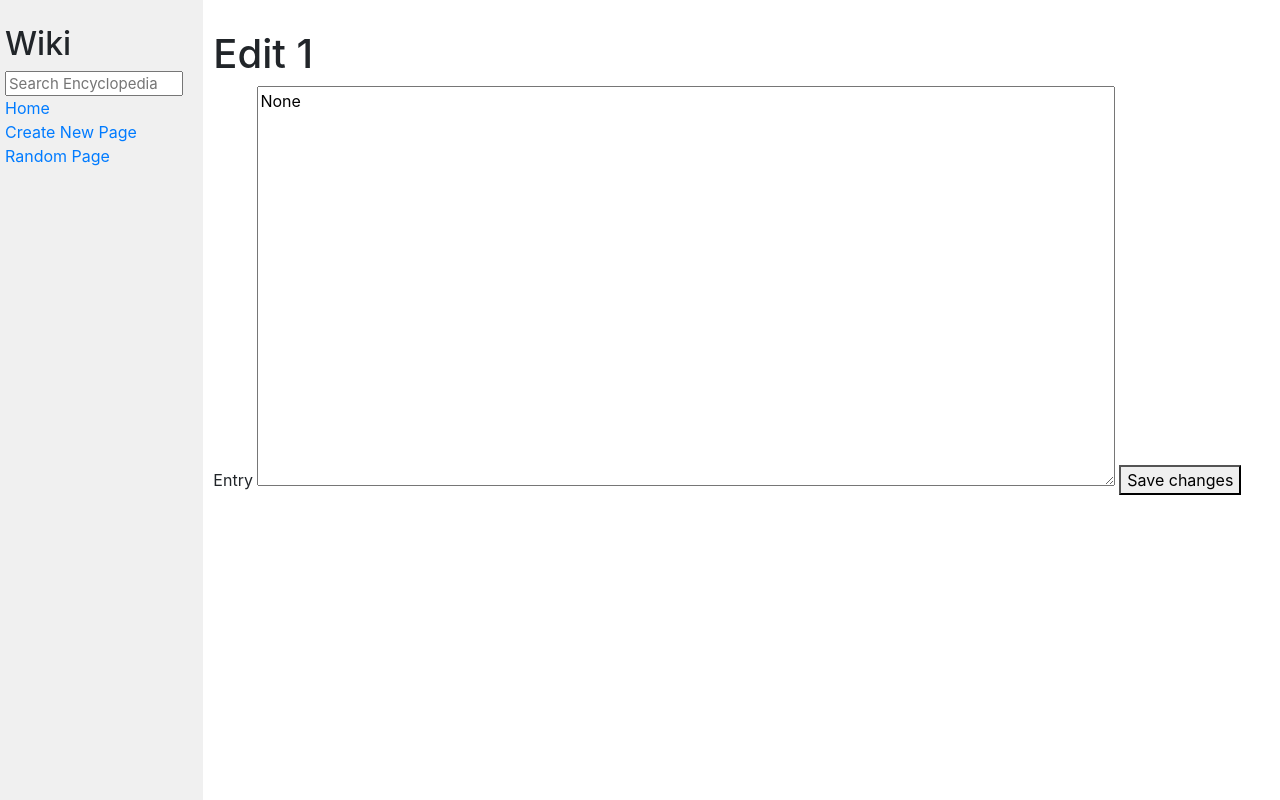
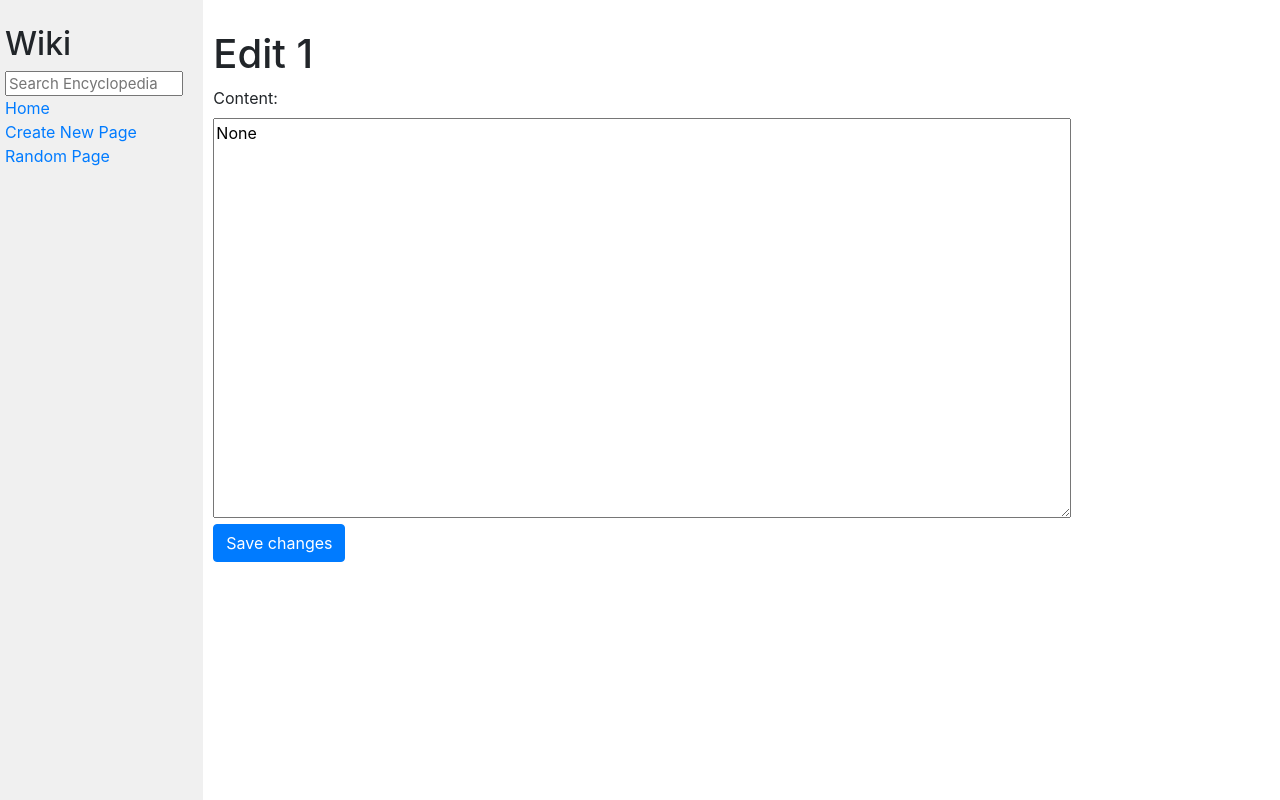
Before and after one commit to GabrielMensi/cs50web-wiki, a Django app: page /edit/1 in a window 1280 px wide. Run offline with Django 3.2, Linux system fonts and the light colour scheme; some libraries are stand-ins or nearby versions.

Commit message:
Actualizado el etiquetado del campo de contenido en la página de edición

```diff
--- a/encyclopedia/templates/encyclopedia/edit.html
+++ b/encyclopedia/templates/encyclopedia/edit.html
@@ -8,8 +8,10 @@
     <h1>Edit {{title}}</h1>
     <form action="{% url 'edit' title=title %}" method="POST">
         {% csrf_token %}
-        <label for="content">Entry</label>
+        <label for="content">Content:</label>
+        <br>
         <textarea name="content" id="content">{{content}}</textarea>
-        <button type="submit">Save changes</button>
+        <br>
+        <button type="submit" class="btn btn-primary">Save changes</button>
     </form>
 {% endblock %}
```
